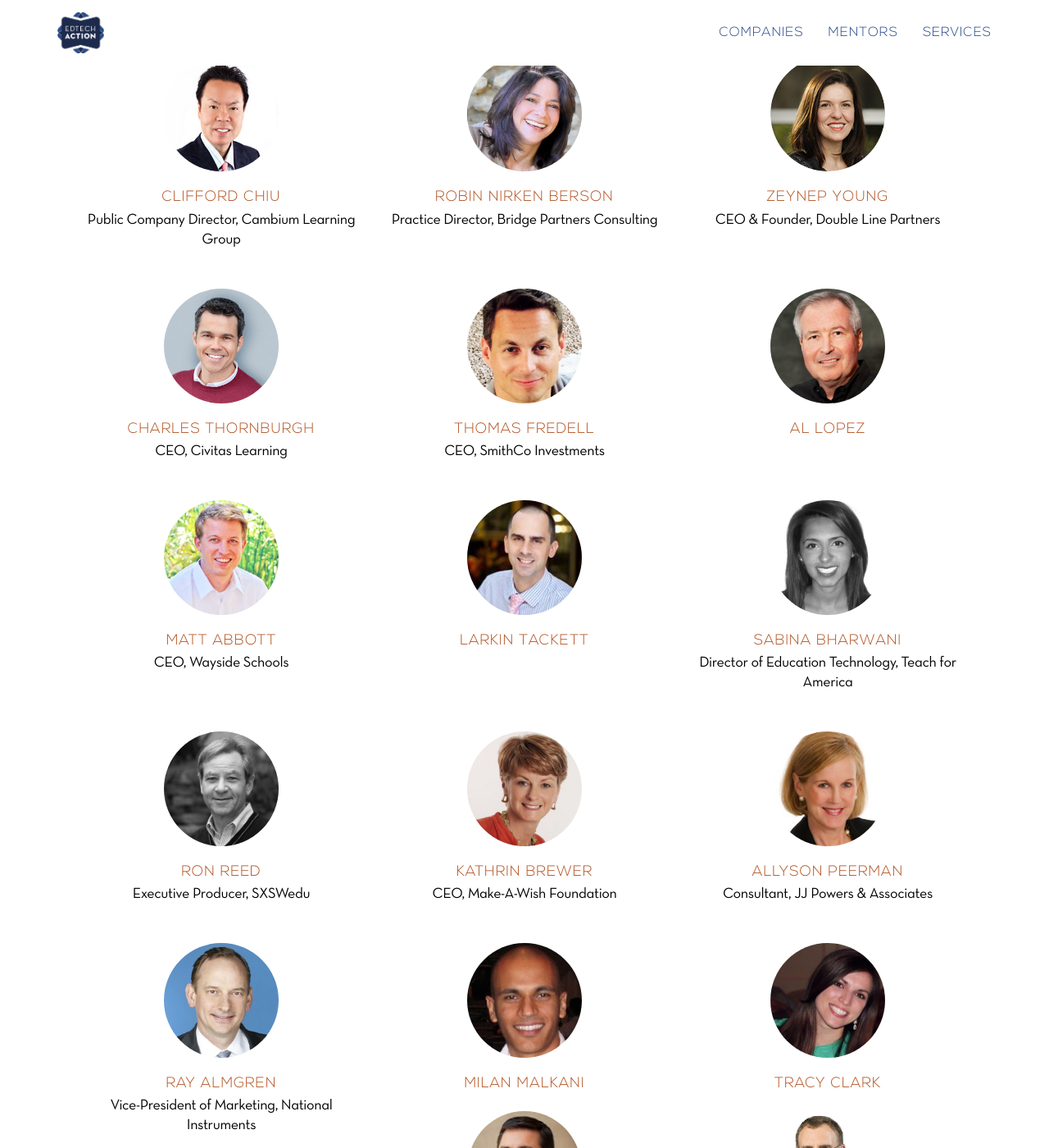
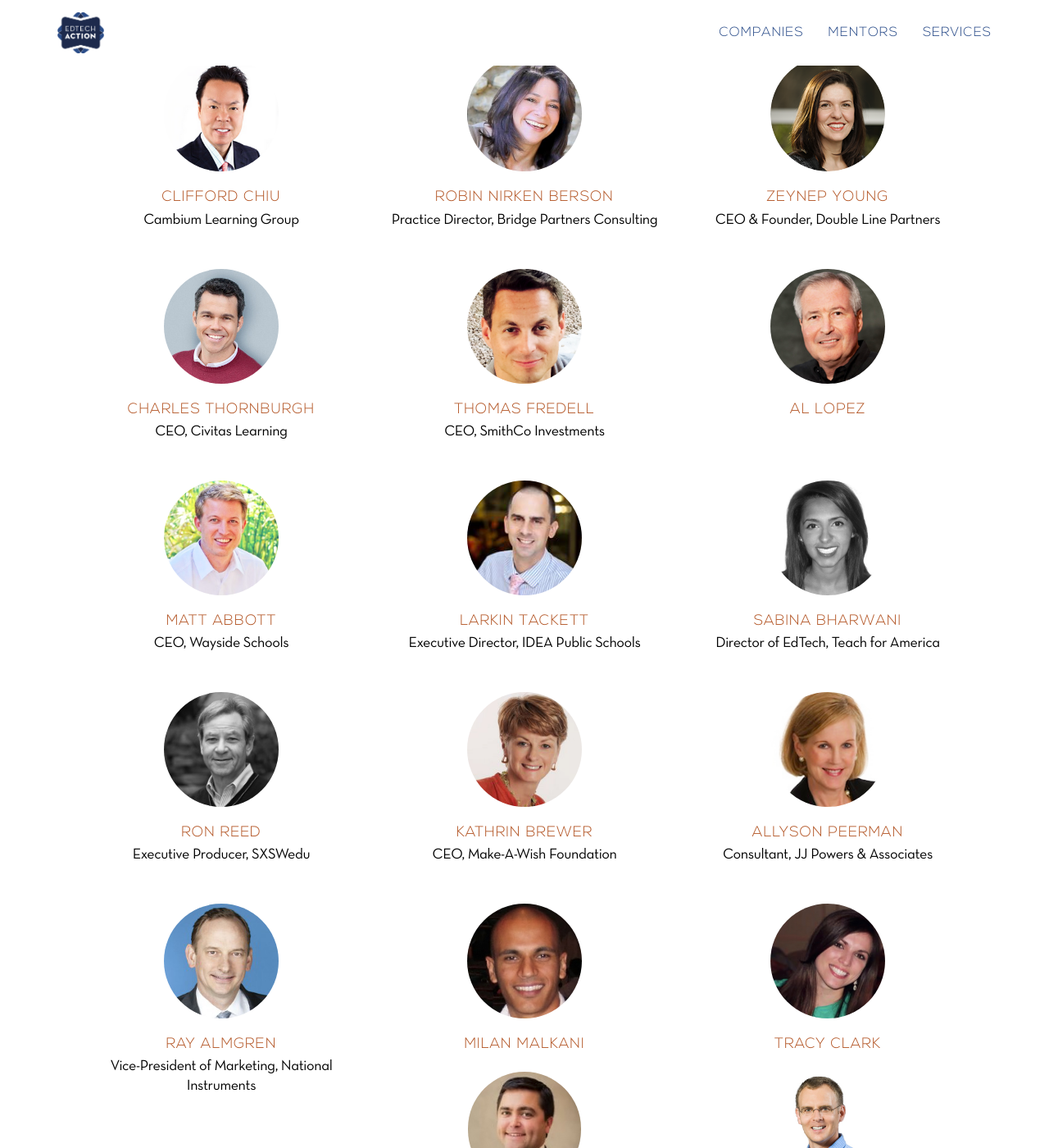
Before and after one commit to thejunto/edtech-action, a Jekyll site: the page built from index.html, in a window 1280 px wide and 1400 px high, scrolled down 2612 px. Shown: the whole window at 82% size. Built offline with Jekyll 4.4.1, drawn with Linux system fonts in a browser that asks for light colours; nearby versions of some CDN libraries.

Commit message:
Update index.html

```diff
--- a/index.html
+++ b/index.html
@@ -169,7 +169,7 @@
           <div class="col-md-4 col-sm-4 col-xs-12">
             <a target="_blank" href="http://capitalfactory.com/mentor/clifford-k-chiu/"><img class="img-responsive center-block mentor" src="/img/mentors/clifford.png" /></a>
             <h3>Clifford Chiu</h3>
-            <p class="rol">Public Company Director, Cambium Learning Group</p>
+            <p class="rol">Cambium Learning Group</p>
           </div>
           <div class="col-md-4 col-sm-4 col-xs-12">
             <a target="_blank" href="http://bridgepartnersconsulting.com/people/person/robin-berson"><img class="img-responsive center-block mentor" src="/img/mentors/robin.png" /></a>
@@ -217,12 +217,13 @@
           </div>
           <div class="col-md-4 col-sm-4 col-xs-12">
             <a target="_blank" href="http://www.ideapublicschools.org//site/Default.aspx?PageID=1701"><img class="img-responsive center-block mentor" src="/img/mentors/larkin.jpg" /></a>
-            <h5>Larkin Tackett</h5>
+            <h3>Larkin Tackett</h3>
+            <p class="rol">Executive Director, IDEA Public Schools</p>
           </div>
           <div class="col-md-4 col-sm-4 col-xs-12">
             <a target="_blank" href="http://teacherpop.org/author/sabinabharwani/"><img class="img-responsive center-block mentor" src="/img/mentors/sabina.jpg" /></a>
             <h3>Sabina Bharwani</h3>
-            <p class="rol">Director of Education Technology, Teach for America</p>
+            <p class="rol">Director of EdTech, Teach for America</p>
           </div>
         </div>
 
```
